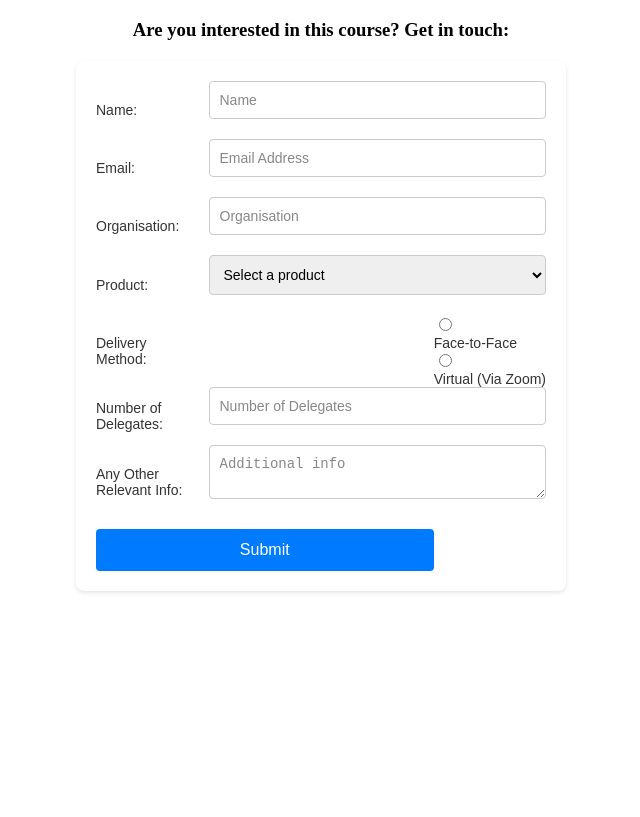
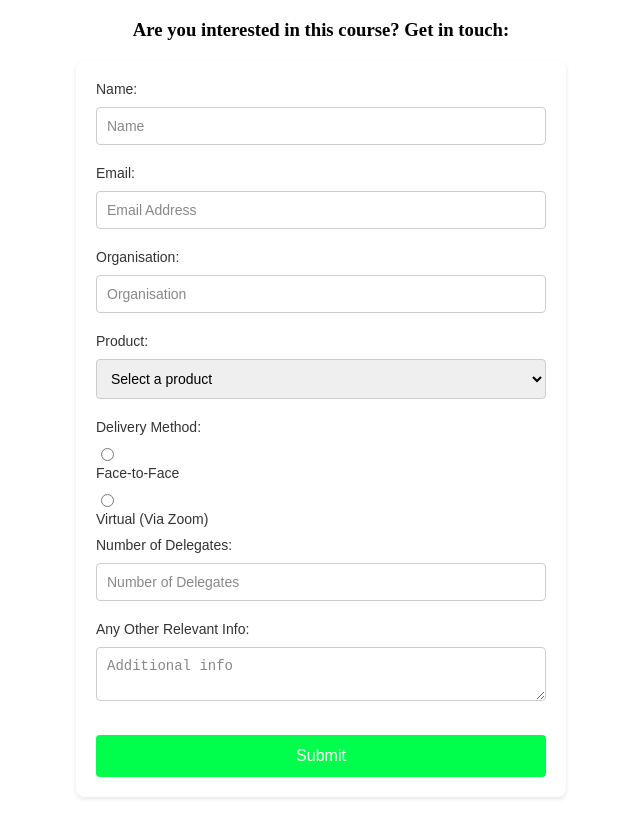
Before and after one commit to Jon8897/Tender-Form, a plain HTML site: page index.html in a window 1280 px wide. Shown: the whole page, without its empty margins (319-959 px from the left). Drawn offline with Linux system fonts and the light colour scheme.

Commit message:
V1.0.0.2 - Bugs fixed and styling changes

```diff
--- a/style.css
+++ b/style.css
@@ -35,7 +35,7 @@ select {
 
 /* Styling for the submit button */
 input[type="submit"] {
-    background-color: #007bff;
+    background-color: #00ff4c;
     color: white;
     padding: 12px 20px;
     border: none;
@@ -49,7 +49,7 @@ input[type="submit"] {
 
 /* Hover effect for the submit button */
 input[type="submit"]:hover {
-    background-color: #0056b3;
+    background-color: #00ff4c;
 }
 
 /* Placeholder color */
@@ -63,26 +63,6 @@ input[type="email"]:focus,
 input[type="number"]:focus,
 textarea:focus,
 select:focus {
-    border-color: #007bff;
+    border-color: #00ff4c;
     outline: none; /* Remove default focus outline */
 }
-
-/* Adjust label width for side-by-side layout */
-@media (min-width: 768px) {
-    .form-row {
-        display: flex;
-        align-items: center;
-        justify-content: space-between;
-    }
-
-    .form-row label {
-        flex-basis: 20%;
-        margin-bottom: 0; /* Remove the bottom margin */
-    }
-
-    .form-row input,
-    .form-row select,
-    .form-row textarea {
-        flex-basis: 75%;
-    }
-}
```
